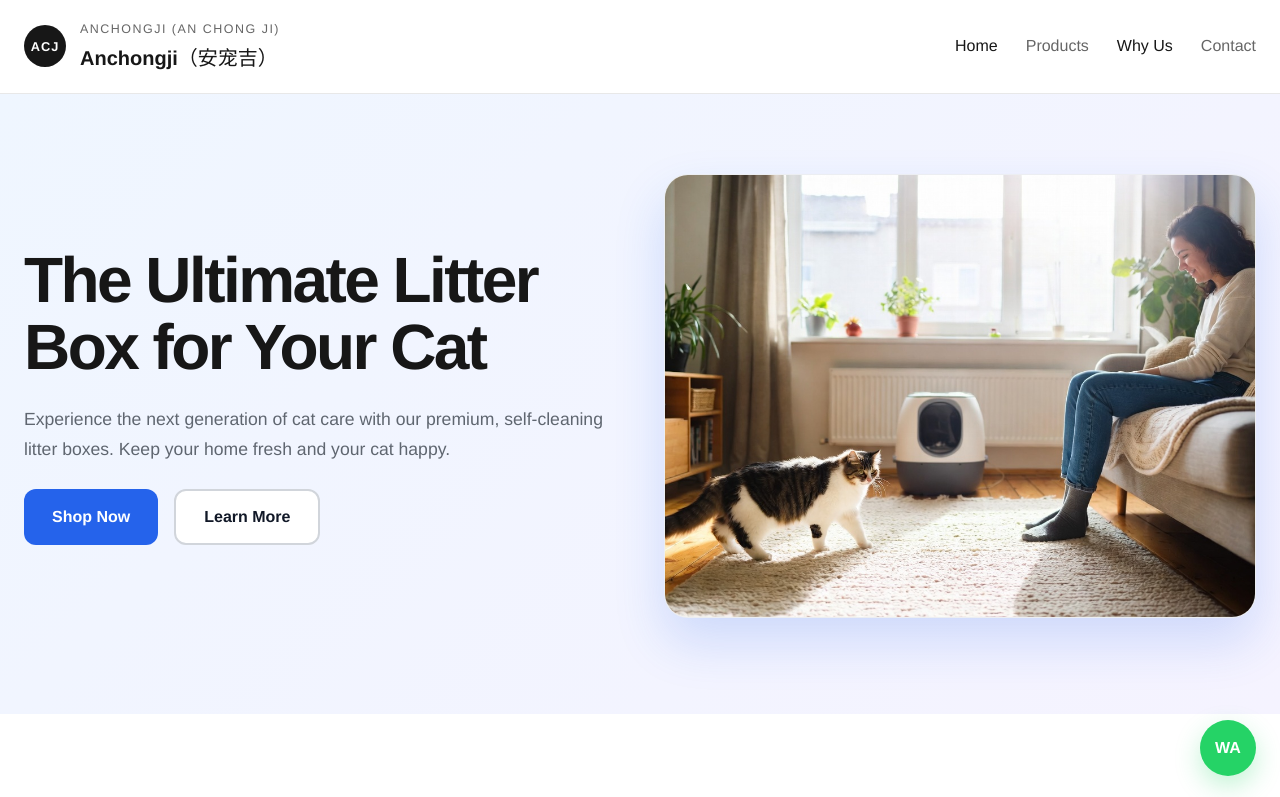
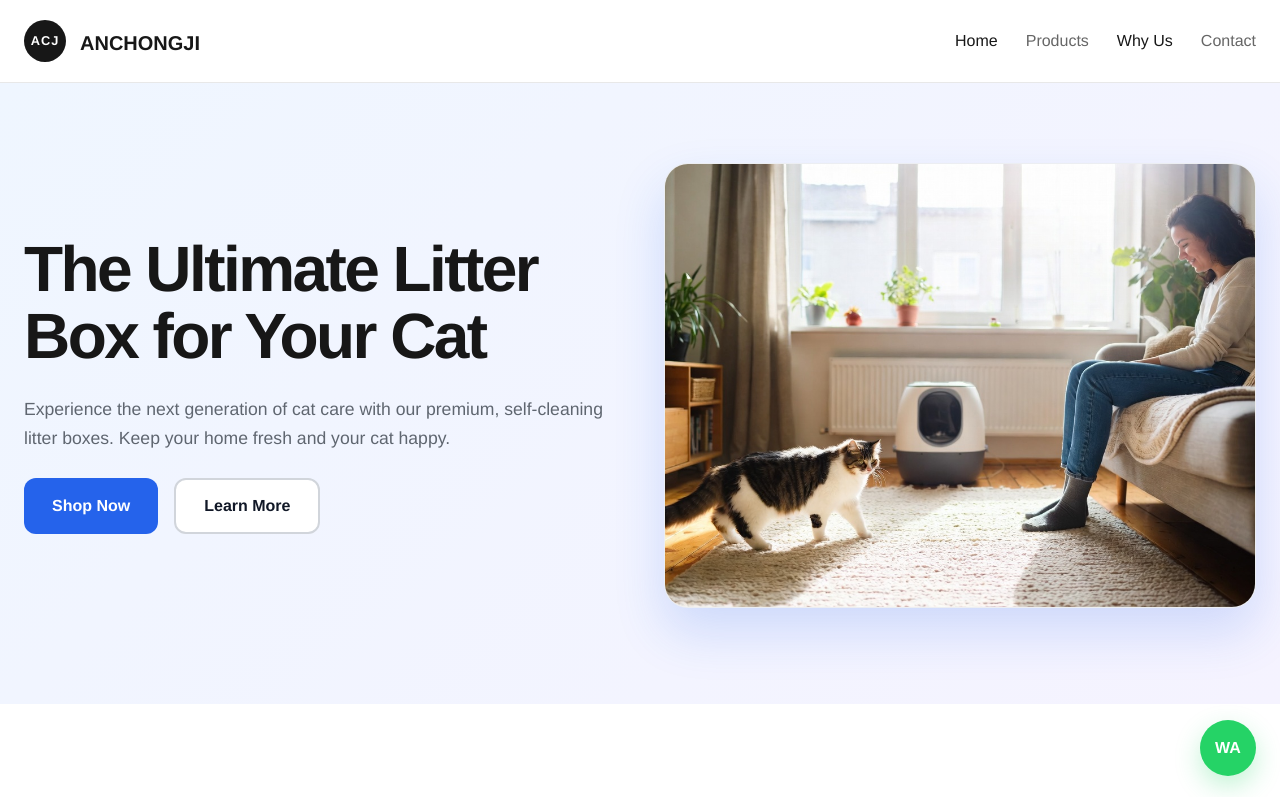
Before and after one commit to nicholaswong668/litter-box, a Vue app: page / in a window 1280 px wide. Shown: the top 797 px of the page. Built offline with nearby package versions, Linux system fonts and the light colour scheme.

Commit message:
Simplify header brand name

```diff
--- a/src/components/SiteHeader.vue
+++ b/src/components/SiteHeader.vue
@@ -8,8 +8,7 @@ import { navigation } from "../data";
     <RouterLink class="logo-block" to="/">
       <div class="logo-icon">ACJ</div>
       <div>
-        <p class="logo-label">Anchongji (An Chong Ji)</p>
-        <h1 class="logo-wordmark">Anchongji（安宠吉）</h1>
+        <h1 class="logo-wordmark">ANCHONGJI</h1>
       </div>
     </RouterLink>
 
```
